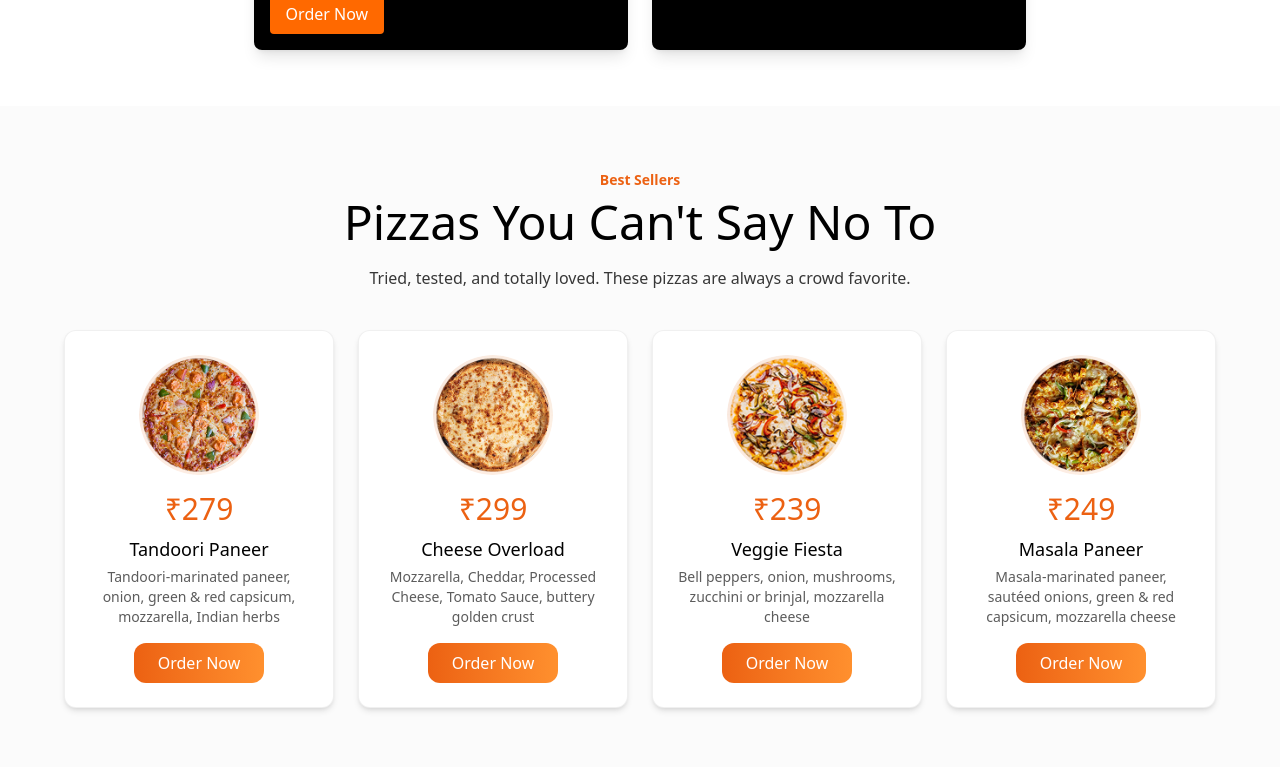
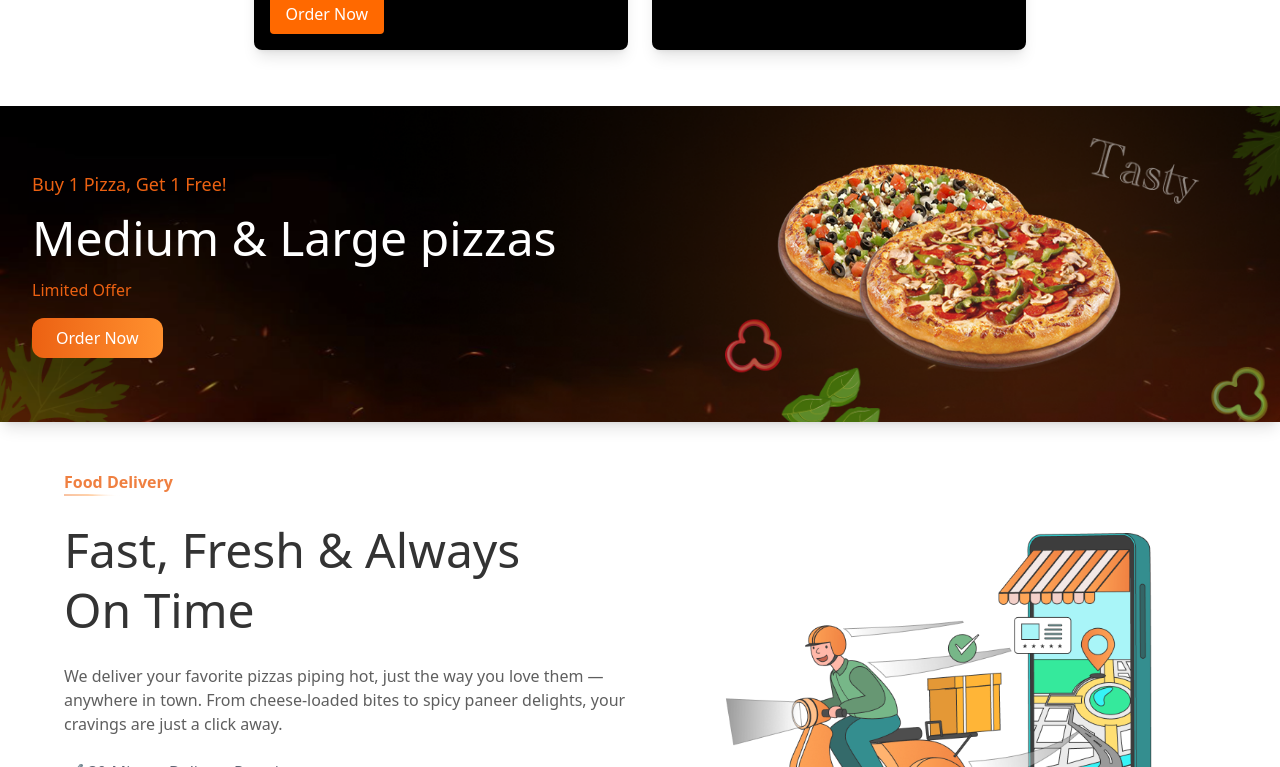
Before and after one commit to sunita0987/pizza-nest, a React (Vite) app: page / in a window 1280 px wide. Shown: the part 1733-2500 px from the top of the page. Built offline with nearby package versions, Linux system fonts and the light colour scheme.

Commit message:
first commit

```diff
--- a/src/App.jsx
+++ b/src/App.jsx
@@ -12,7 +12,7 @@ import FoodDelivery from "./components/FoodDelivery";
 import PerfectPizza from "./components/PerfectPizza";
 import PizzaBanner from "./components/PizzaBanner";
 import Footer from "./components/Footer";
-import Sellers from "./components/Sellers";
+// import Sellers from "./components/Sellers";
 // import Menu from "./components/Menu";
 // import PizzaGallery from "./components/PizzaGallery";
 // import TestimonialsSlider from "./components/TestimonialsSlider";
@@ -24,7 +24,7 @@ function App() {
       <HeroSection />
       <Nest />
       <Card />
-      <Sellers/>
+      {/* <Sellers/> */}
       {/* <Menu/> */}
       <BestSeller/>
       <FoodDelivery/>
```
